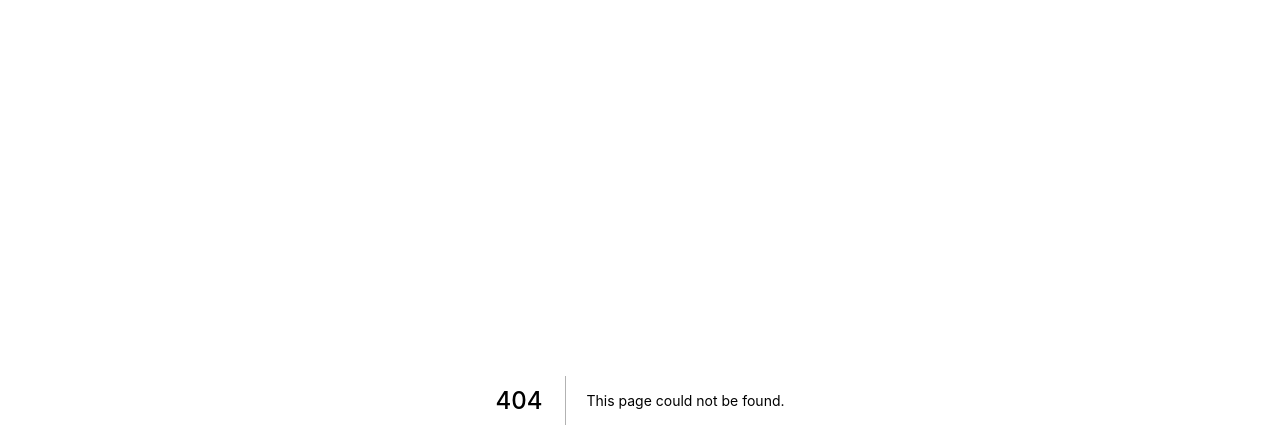
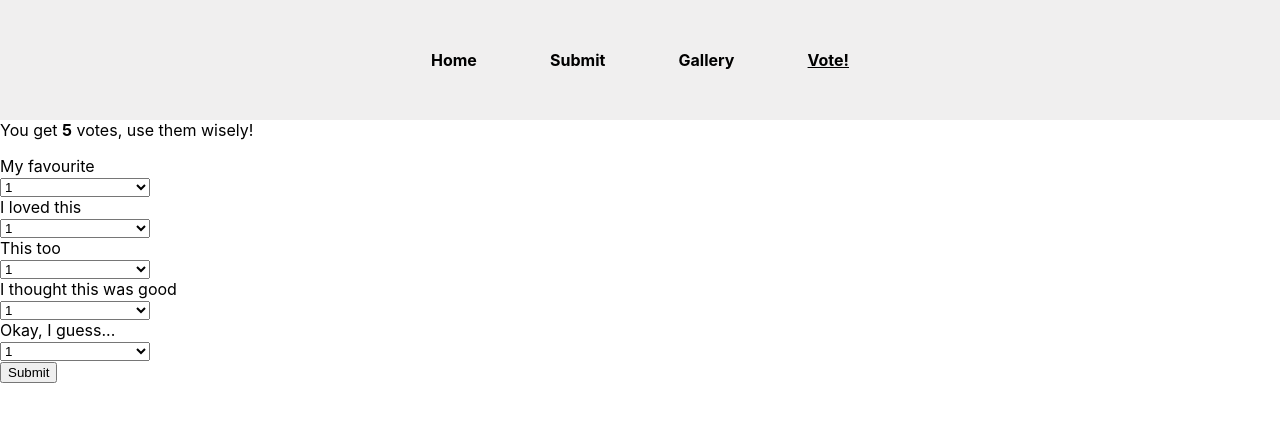
Before and after one commit to lottieann/egg-comp-2, a Next.js app: page /voting in a window 1280 px wide. Before the commit this address had no page. Shown: the top 448 px of the page. Built offline with nearby package versions, Linux system fonts and the light colour scheme.

Commit message:
voting page

```diff
--- /dev/null
+++ b/pages/voting.tsx
@@ -0,0 +1,14 @@
+import * as React from 'react'
+
+import { NavBar } from '../src/NavBar'
+import { Votes } from '../src/Votes'
+
+const Voting = () => {
+  return (
+    <React.Fragment>
+      <NavBar currentPage="Vote"/>
+      <Votes />
+    </React.Fragment>
+  )
+}
+export default Voting
--- a/src/Votes/Votes.tsx
+++ b/src/Votes/Votes.tsx
@@ -5,7 +5,7 @@ import styled from 'styled-components'
 import { Dropdown } from './Dropdown'
 
 const Container = styled.div`
-  margin-left: 200px;
+  margin-top: 15vh;
 `
 
 export const Votes = () => {
```
